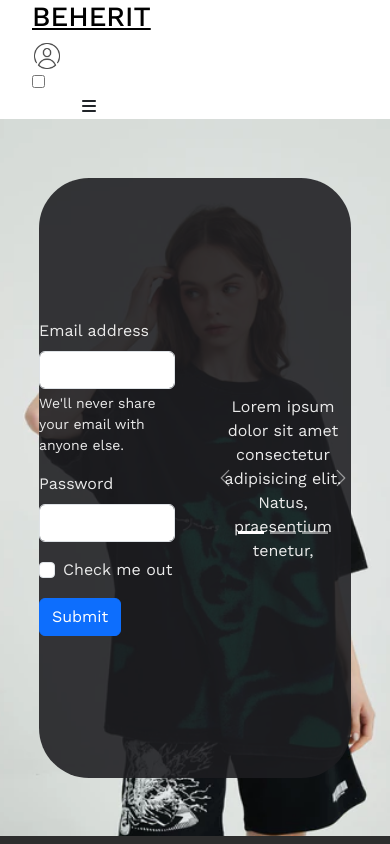
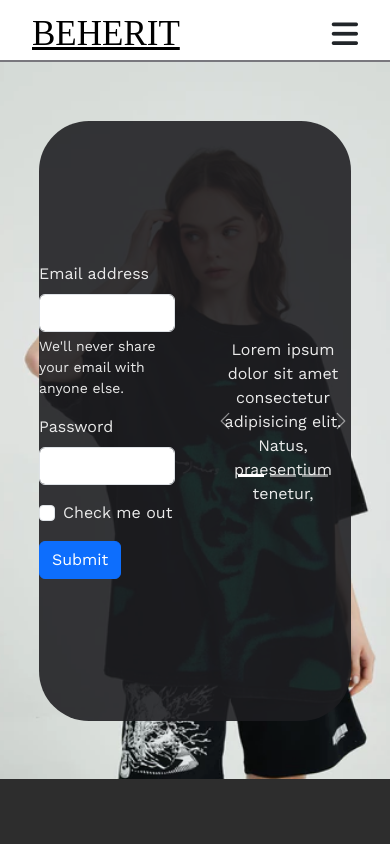
Before and after one commit to Zzsumo/primer_proyecto, a website: page pags/formulario.html in a window 390 px wide. Shown: the top 844 px of the page. Drawn offline with nearby package versions, Linux system fonts and the light colour scheme; a web font is replaced by a local one.

Commit message:
nuevo navbar

```diff
--- a/pags/formulario.html
+++ b/pags/formulario.html
@@ -18,26 +18,26 @@
     />
     <link rel="stylesheet" href="../css/style.css" />
 
-    <title>BEHERIT</title>
+    <title>ACCOUNT</title>
   </head>
   <body class="body_formulario">
     <header>
-      <a href="../index.html"><h1>BEHERIT</h1></a>
-      <nav class="nav-links">
-        <ul class="ul-header">
+      <div class="navbar">
+        <div class="logo"><a href="../index.html">BEHERIT</a></div>
+        <ul class="links">
           <li><a href="../index.html">HOME /</a></li>
           <li><a href="tienda.html">SHOP /</a></li>
           <li><a href="contacto.html">OUTLET /</a></li>
           <li><a href="us.html">US</a></li>
         </ul>
         <a id="pp" href="formulario.html">
-          <img class="img_h" src="../assets/usario2.png" alt="crear perfil" />
+          <img class="profile" src="../assets/usario2.png" alt="crear perfil" />
         </a>
-        <input type="checkbox" id="check" />
-        <label for="check" class="checkbtn"> <i class="fas fa-bars"></i></label>
-      </nav>
+        <div class="toggle_btn">
+          <i class="fas fa-bars"></i>
+        </div>
+      </div>
     </header>
-
     <main class="main_formulario">
       <section class="grid-container-f">
         <div class="contenedor-form">
--- a/scss/components/_nav.scss
+++ b/scss/components/_nav.scss
@@ -1,6 +1,7 @@
 header {
   position: relative;
   padding: 0 2rem;
+  border-bottom: solid 2px $paleta_4;
 }
 .navbar {
   width: 100%;
@@ -11,6 +12,7 @@ header {
   align-items: center;
   justify-content: space-between;
   font-family: $font_tt_nav;
+
   .logo {
     font-size: 35px;
   }
@@ -26,6 +28,10 @@ header {
       color: $paleta_3;
     }
   }
+  .profile {
+    height: 30px;
+  }
+
   .toggle_btn {
     font-size: 30px;
     cursor: pointer;
--- a/scss/layout/_mediaq.scss
+++ b/scss/layout/_mediaq.scss
@@ -0,0 +1,11 @@
+@media (max-width: 992px) {
+  .navbar {
+    .links,
+    .profile {
+      display: none;
+    }
+    .toggle_btn {
+      display: block;
+    }
+  }
+}
--- a/scss/style.scss
+++ b/scss/style.scss
@@ -21,10 +21,6 @@ a {
   color: black;
 }
 
-.img_h {
-  display: flex;
-  height: 30px;
-}
 .th_ {
   padding-bottom: 4%;
   font-size: 270%;
```
Also changed, not shown: index.html (+1 -1 lines), pags/contacto.html (+8 -7 lines), pags/tienda.html (+8 -7 lines), pags/us.html (+9 -7 lines), css/style.css, 1 other file.
